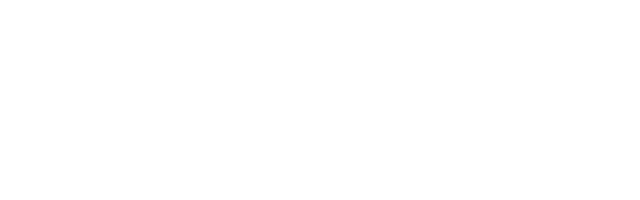
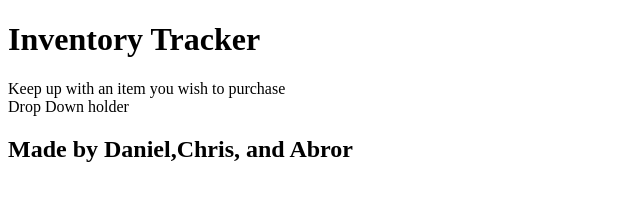
Before and after one commit to dkbaffour777/inventory-tracker, a plain HTML site: page index.html in a window 1280 px wide. Shown: the whole page, without its empty margins (0-640 px from the left). Drawn offline with Linux system fonts and the light colour scheme.

Commit message:
added html skeleton

```diff
--- a/index.html
+++ b/index.html
@@ -1,12 +1,27 @@
 <!DOCTYPE html>
 <html lang="en">
+
 <head>
     <meta charset="UTF-8">
     <meta http-equiv="X-UA-Compatible" content="IE=edge">
     <meta name="viewport" content="width=device-width, initial-scale=1.0">
-    <title>Project One</title>
+    <link rel="stylesheet" href="./assets/css/styles.css">
+    <title>Inventory Tracker</title>
 </head>
+
 <body>
+    <header>
+        <h1>Inventory Tracker</h1>
+    </header>
+    <div>Keep up with an item you wish to purchase</div>
 
+    <!--item dropdown menu-->
+    <div>Drop Down holder</div>
+
+    <footer>
+        <h2>Made by Daniel,Chris, and Abror</h2>
+    </footer>
+    <script src="./assets/javascript/script.js"></script>
 </body>
+
 </html>
```
